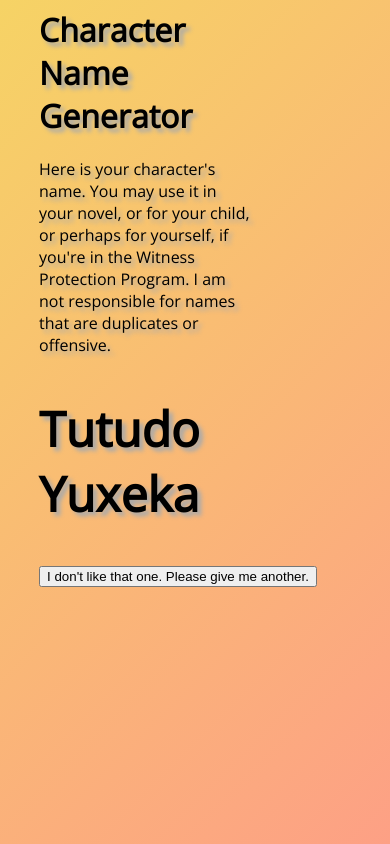
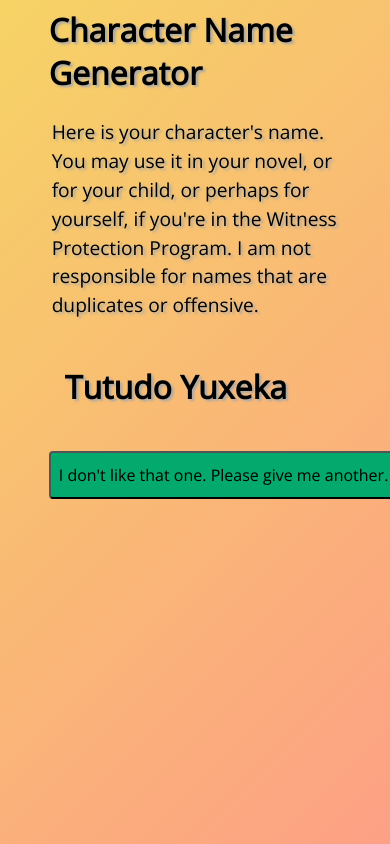
Before and after one commit to johnmarkos/nhoj.com, a plain HTML site: page my-code/namegen.html in a window 390 px wide. Drawn offline with nearby package versions, Linux system fonts and the light colour scheme.

Commit message:
make namegen work with mobile

```diff
--- a/my-code/namegen.html
+++ b/my-code/namegen.html
@@ -1,6 +1,7 @@
 <html>
     <head>
         <title>Character Name Generator</title>
+		<meta name="viewport" content="width=device-width, initial-scale=1">
 		<link rel="stylesheet" href="https://fonts.googleapis.com/css2?family=Open+Sans&display=swap">
 		<link rel="stylesheet" href="https://fonts.googleapis.com/css2?family=Bangers&display=swap">
         <style>
@@ -12,17 +13,33 @@
 				background-size: cover;
             }
             body {
-                width: 55%;
-                margin-top: 2%;
-                margin-left: 10%;
+				max-width: 750px;
+                width: 75%;
+                margin: auto;
+				padding: .5em;
                 font-family: 'Open Sans';
-                text-shadow: 4px 4px 4px #aaa;
+                text-shadow: .15em .15em .15em #aaa;
                 color: black;
             }
+			p {
+				line-height: 150%;
+				font-size: 120%;
+				padding: .15em .15em .15em .15em;
+			}
             h2 {
                 font-family: 'Open Sans';
-                font-size: 48px;
+                font-size: 200%;
+				padding: .5em .5em .5em .5em;
             }
+			input {
+				height: 3em;
+				background-color: #04AA6D;
+				padding: .5em;
+				border-radius: .25em;
+				font-size: 100%;
+				font-family: 'Open Sans';
+				margin: auto;
+			}
         </style>
     </head>
     <body>
```
